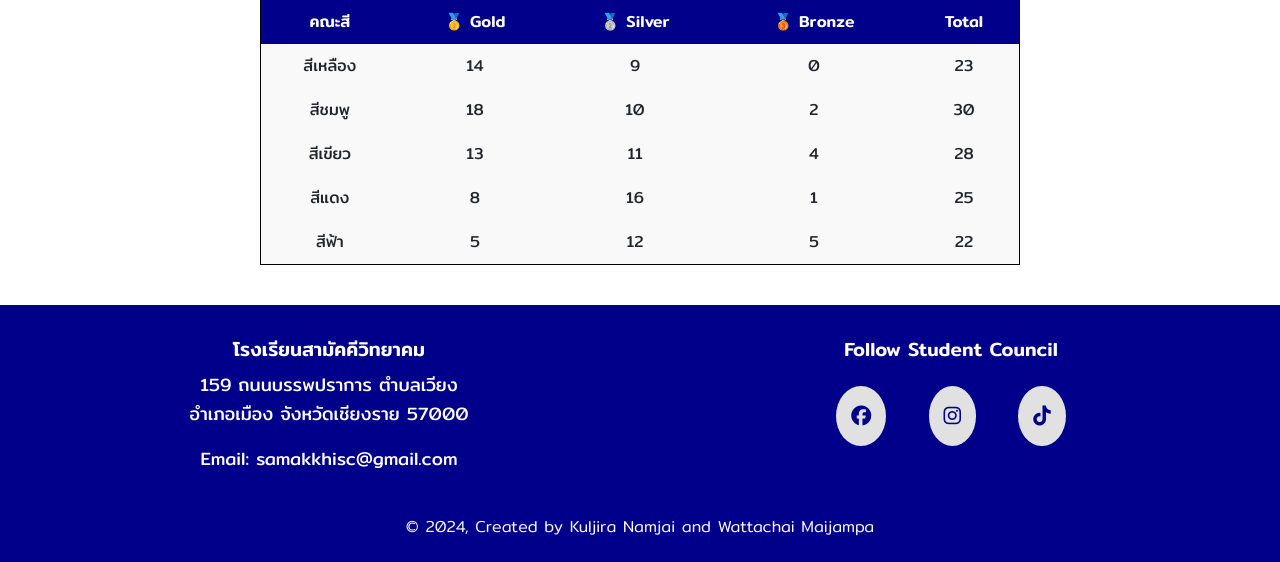
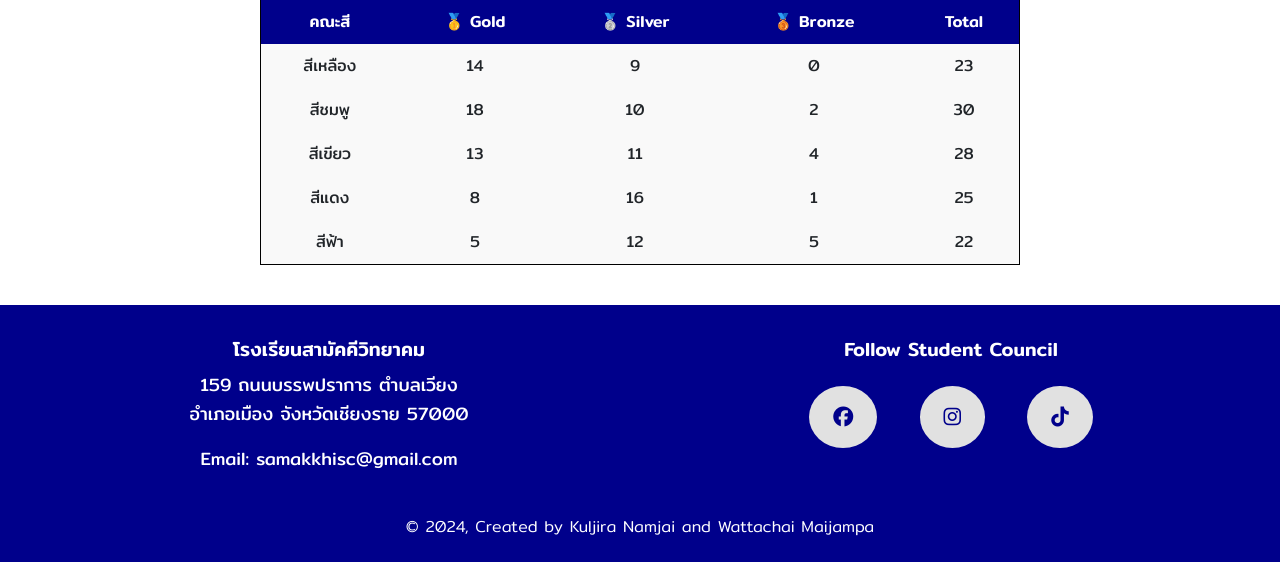
Before and after one commit to Book549/ISRS, a PHP site: page /ISRS/ in a window 1280 px wide. Shown: the part 1553-2115 px from the top of the page. Run offline with PHP 8.4, Linux system fonts and the light colour scheme; data comes from the database, SQL or seed files in the repository; some libraries are stand-ins or nearby versions.

Commit message:
Update styles.css

```diff
--- a/element/styles.css
+++ b/element/styles.css
@@ -587,8 +587,8 @@
      color: darkblue;
      display: inline-block;
      background-color: #e1e1e1;
-     padding: 15px;
-     border-radius: 100%;
+     padding: 1rem 1.5rem;
+     border-radius: 50%;
      font-size: 20px;
      margin: 0 18px;
      margin-top: 15px;
```
